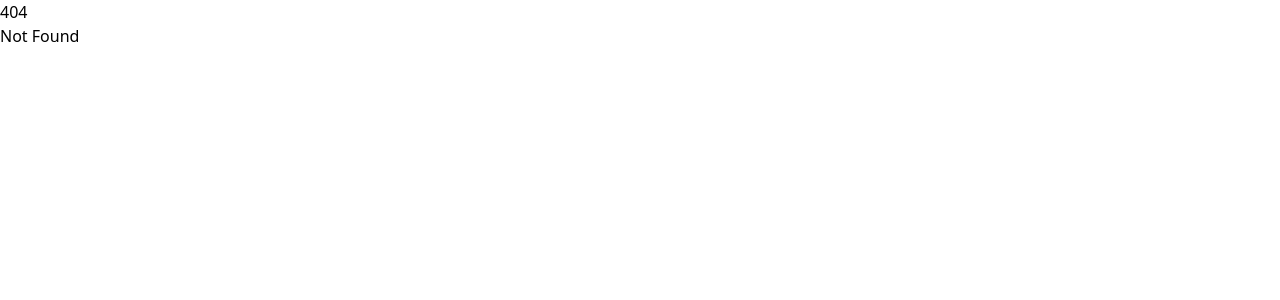
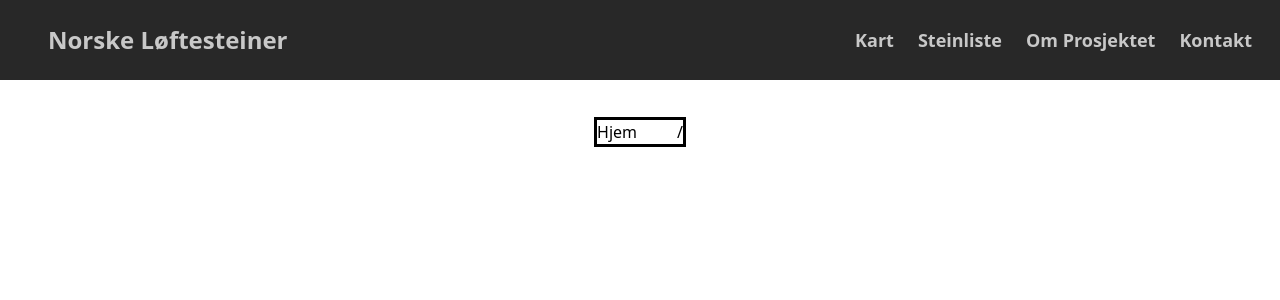
Before and after one commit to KnutEinar/Norwegian-liftingstones, a SvelteKit app: page /steinliste in a window 1280 px wide. Before the commit this address had no page. Shown: the top 300 px of the page. Built offline with nearby package versions, Linux system fonts and the light colour scheme.

Commit message:
breadcrumbs

```diff
--- /dev/null
+++ b/src/lib/Crumbs.svelte
@@ -0,0 +1,48 @@
+<script lang="ts">
+    import { page } from '$app/state';
+    import { base } from '$app/paths';
+    import { onMount } from 'svelte';
+    import { afterNavigate } from '$app/navigation';
+
+    let urls: Array<string> = [];
+    let names: Array<string> = [];
+
+    const getFilteredUrl = (): void => {
+        urls = page.url.pathname.split("/")
+                .filter((path) => path.length > 0)
+                .filter((path) => path !== base.replaceAll("/", ""));
+
+        names = [...urls];
+
+        for(let i = 1; i < urls.length; i++){
+            urls[i] = `${urls[i-1]}/${urls[i]}`;
+        }
+
+        for(let i = 0; i < names.length; i++){
+            names[i] = names[i].replaceAll("_", " ").replace(/(^\w{1})|(\s+\w{1})/g, letter => letter.toUpperCase());
+        }
+    }
+
+    onMount(() => {
+        getFilteredUrl()
+    })
+
+    afterNavigate(() => {
+        getFilteredUrl()
+    })
+</script>
+
+<div class="outline w-full mb-10">
+    <ol class="flex flex-row gap-10 justify-start">
+        <li><a href={base}>Hjem</a></li>
+        <li>/</li>
+        {#each urls as item, index}
+            <li>
+                <a href="{base}/{item}">{names[index]}</a>
+            </li>
+            {#if index !== urls.length - 1}
+                <li>/</li>
+            {/if}
+        {/each}
+    </ol>
+</div>
--- a/src/lib/Map.svelte
+++ b/src/lib/Map.svelte
@@ -48,7 +48,7 @@
 										Flere løftesteiner vil bli lagt inn fortløpende. Dersom du vet om noen løftesteiner;
 										</p>
 										<a class="mx-auto px-2 text-sm border-2 border-black rounded-sm bg-bg-gray font-bold text-white"
-											href="${base}/contact">Ta kontakt</a>
+											href="${base}/kontakt">Ta kontakt</a>
 									</div>`);
 			openInfoWindow.setPosition({lat: 61.00725466051024, lng: 8.927172642666734});
 			openInfoWindow.open(map, map);
@@ -92,7 +92,7 @@
 				let infoContent = `<div class="size-full flex flex-col gap-2">`
 
 				if(currStone.page){
-					infoContent += `<a class="font-bold text-lg" href="${base}/stones/${stone}">${currStone.name}</a>`
+					infoContent += `<a class="font-bold text-lg" href="${base}/steinliste/${stone}">${currStone.name}</a>`
 				} else {
 					infoContent += `<h1 class="font-bold text-lg">${currStone.name}</h1>`
 				}
@@ -111,7 +111,7 @@
 
 				// Append "Read More" if there is a page on this stone
 				if(currStone.page){
-					infoContent += `<a class="hover:text-blue-500" href="${base}/stones/${stone}">Les mer</a>`;
+					infoContent += `<a class="hover:text-blue-500" href="${base}/steinliste/${stone}">Les mer</a>`;
 				}
 
 				infoContent += `</div>`
--- a/src/lib/Navbar.svelte
+++ b/src/lib/Navbar.svelte
@@ -6,9 +6,9 @@
 
     let links = [
         {name: "Kart", path: "/"},
-        {name: "Steinliste", path: "/stones"},
-        {name: "Om Prosjektet", path: "/about"},
-        {name: "Kontakt", path: "/contact"}
+        {name: "Steinliste", path: "/steinliste"},
+        {name: "Om Prosjektet", path: "/om"},
+        {name: "Kontakt", path: "/kontakt"}
     ]
 
     let hamburgerPressed:boolean = false;
--- a/src/routes/(app)/+layout.svelte
+++ b/src/routes/(app)/+layout.svelte
@@ -1,13 +1,16 @@
 <script>
 	import Footer from "$lib/Footer.svelte";
     import Navbar from "$lib/Navbar.svelte";
+    import Crumbs from "$lib/Crumbs.svelte";
 </script>
 
 
 <div class="flex flex-col min-h-screen w-full">
     <Navbar />
 
-    <div class="max-w-screen-md px-4 mx-auto mt-10 mb-14">
+    <div class="max-w-screen-md px-4 mx-auto mt-10 mb-14 ">
+        <Crumbs />
+
         <slot/>
     </div>
 
--- a/src/routes/(app)/contact/+page.svelte
+++ b/src/routes/(app)/kontakt/+page.svelte
@@ -8,7 +8,7 @@
             Jeg trenger din hjelp til å finne alle løftesteinene i Norge!
         </p>
         <img  class="object-scale-down max-h-96 mx-auto px-4"
-            src={Img} alt="">
+            src={Img} alt="Mannsløftet på Kolagarden">
         <p>
             Dette prosjektet er under utvikling, og flere løftesteiner vil bli lagt til fortløpende.
             Dersom du vet om en stein som du ikke finner på denne siden, eller vet noe mer om noen av steinene
--- a/src/routes/(app)/about/+page.svelte
+++ b/src/routes/(app)/om/+page.svelte
@@ -81,7 +81,7 @@
             å høre fra deg. Kanskje kan du hjelpe til med å bevare den norske styrkekulturen med løftesteiner.
         </p>
         <a class="mx-auto px-2 text-lg border-2 border-black rounded-sm bg-bg-gray font-bold text-white"
-        href="{base}/contact">Ta kontakt</a>
+        href="{base}/kontakt">Ta kontakt</a>
     </div>
 
 </div>
--- a/src/routes/(app)/stones/+page.svelte
+++ b/src/routes/(app)/steinliste/+page.svelte
@@ -26,7 +26,7 @@
                     <div class="p-5">
                         <div class="flex justify-center">
                             {#if stone.page}
-                                <a class="font-bold text-xl mx-auto text-center" href="{base}/stones/{stoneId}">{stone.name}</a>
+                                <a class="font-bold text-xl mx-auto text-center" href="{base}/steinliste/{stoneId}">{stone.name}</a>
                             {:else}
                                 <h2 class="font-bold text-xl mx-auto text-center">{stone.name}</h2>
                             {/if}
@@ -52,7 +52,7 @@
 
                                 {#if stone.page}
                                     <a class="mx-auto px-2 text-md text-white border-1 border-black rounded-sm bg-bg-gray font-bold"
-                                        href="{base}/stones/{stoneId}"><i>Les mer</i>
+                                        href="{base}/steinliste/{stoneId}"><i>Les mer</i>
                                     </a>
                                 {/if}
                             </div>
--- /dev/null
+++ b/src/routes/(app)/steinliste/[stoneId]/test/+page.svelte
@@ -0,0 +1 @@
+<p>Test</p>
```
Also changed, not shown: src/routes/(app)/steinliste/[stoneId]/+error.svelte (renamed from src/routes/(app)/stones/[stoneId]/+error.svelte), src/routes/(app)/steinliste/[stoneId]/+page.svelte (renamed from src/routes/(app)/stones/[stoneId]/+page.svelte), src/routes/(app)/steinliste/[stoneId]/+page.ts (renamed from src/routes/(app)/stones/[stoneId]/+page.ts).
